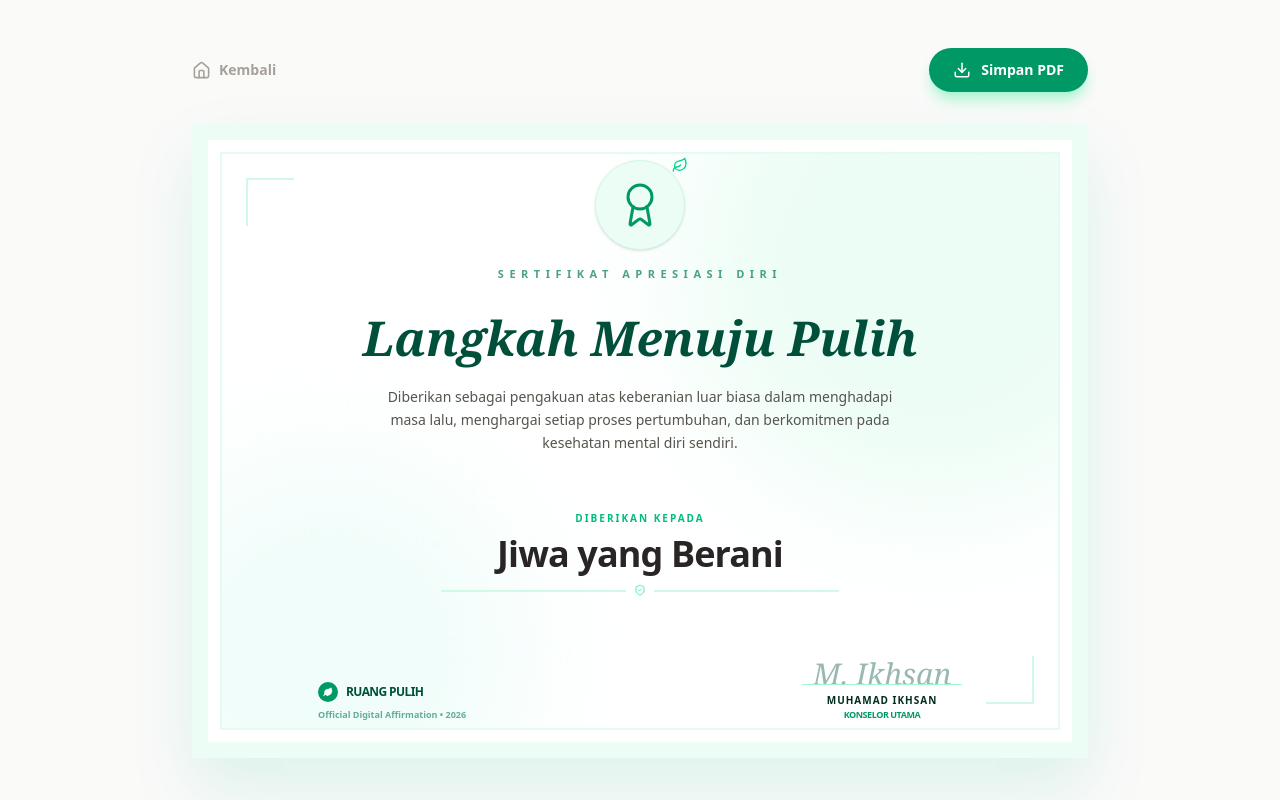
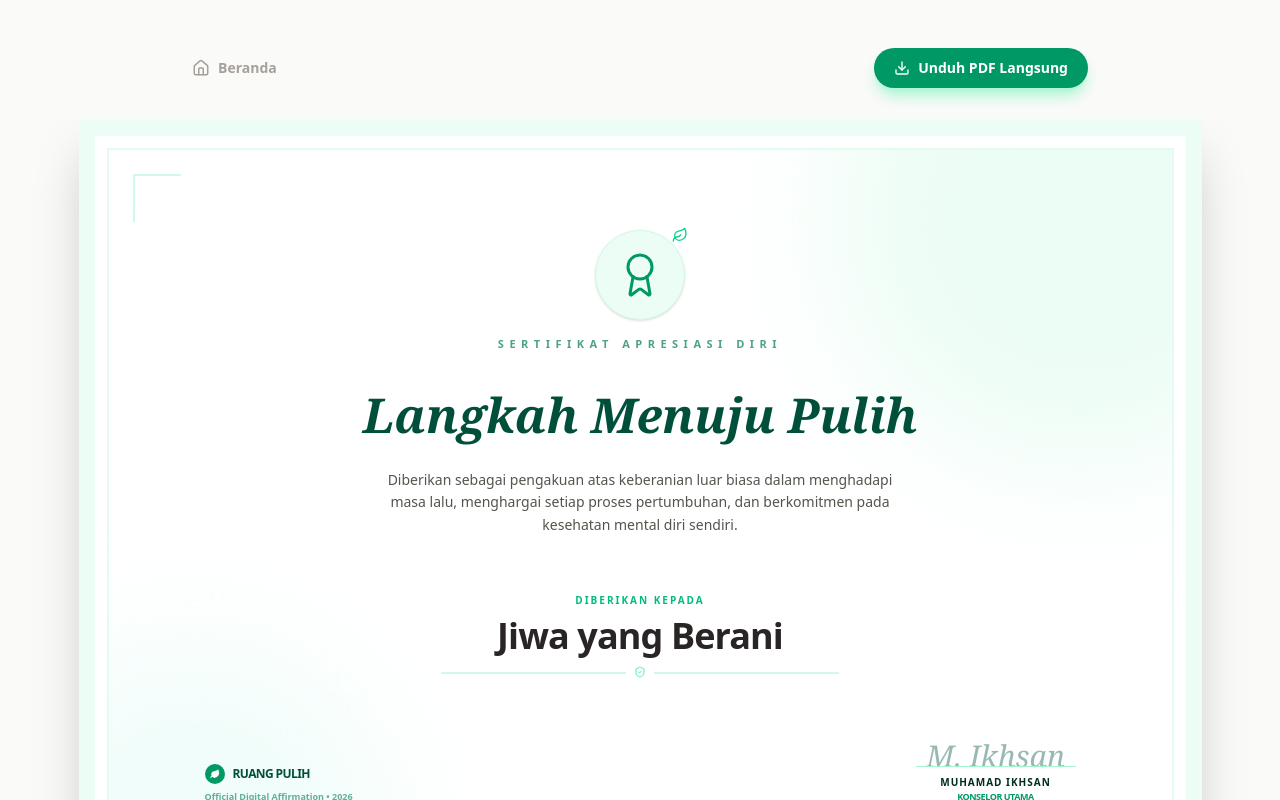
Before and after one commit to muhamadikhsandev/ruang-pulih, a Next.js app: page /certificate in a window 1280 px wide. Shown: the top 800 px of the page. Built offline with nearby package versions, Linux system fonts and the light colour scheme.

Commit message:
perubahan ke 4 dan tambah halaman sertifikat

```diff
--- a/app/certificate/page.tsx
+++ b/app/certificate/page.tsx
@@ -1,37 +1,69 @@
 "use client";
-import React from 'react';
+import React, { useRef } from 'react';
 import { Award, Download, Home, Leaf, ShieldCheck } from 'lucide-react';
 import Link from 'next/link';
+import html2canvas from 'html2canvas';
+import jsPDF from 'jspdf';
 
 export default function CertificatePage() {
-  const handleDownload = () => {
-    window.print();
+  const certificateRef = useRef(null);
+
+  const downloadPDF = async () => {
+    const element = certificateRef.current;
+    if (!element) return;
+
+    try {
+      const canvas = await html2canvas(element, {
+        scale: 3, // Kualitas tinggi
+        useCORS: true,
+        logging: false,
+        backgroundColor: "#ffffff",
+      });
+
+      const imgData = canvas.toDataURL('image/png');
+      const pdf = new jsPDF({
+        orientation: 'landscape',
+        unit: 'mm',
+        format: 'a4'
+      });
+
+      const pdfWidth = pdf.internal.pageSize.getWidth();
+      const pdfHeight = (canvas.height * pdfWidth) / canvas.width;
+
+      pdf.addImage(imgData, 'PNG', 0, 0, pdfWidth, pdfHeight);
+      pdf.save('Sertifikat-Ruang-Pulih.pdf');
+    } catch (error) {
+      console.error("Gagal mengunduh PDF:", error);
+    }
   };
 
   return (
-    <main className="min-h-screen bg-stone-50 py-12 px-4 flex flex-col items-center font-sans print:bg-white print:py-0 selection:bg-emerald-100 selection:text-emerald-900">
+    <main className="min-h-screen bg-stone-50 py-6 md:py-12 px-4 flex flex-col items-center font-sans selection:bg-emerald-100">
 
-      {/* Navigasi - Print Hidden */}
-      <div className="max-w-4xl w-full flex justify-between items-center mb-8 print:hidden">
+      {/* Navigasi */}
+      <div className="max-w-4xl w-full flex justify-between items-center mb-8">
         <Link href="/" className="flex items-center gap-2 text-stone-400 hover:text-emerald-700 transition-colors group">
-          <Home size={19} />
-          <span className="font-semibold text-sm group-hover:underline">Kembali</span>
+          <Home size={18} />
+          <span className="font-semibold text-xs md:text-sm">Beranda</span>
         </Link>
         <button
-          onClick={handleDownload}
-          className="flex items-center gap-2.5 bg-emerald-600 text-white px-6 py-3 rounded-full font-bold text-sm shadow-lg shadow-emerald-200 hover:bg-emerald-700 transition-all active:scale-95"
+          onClick={downloadPDF}
+          className="flex items-center gap-2 bg-emerald-600 text-white px-5 py-2.5 rounded-full font-bold text-sm shadow-lg shadow-emerald-200 hover:bg-emerald-700 transition-all active:scale-95"
         >
-          <Download size={18} /> Simpan PDF
+          <Download size={16} /> Unduh PDF Langsung
         </button>
       </div>
 
-      {/* Area Sertifikat */}
-      <div className="relative max-w-4xl w-full aspect-[1.414/1] bg-white shadow-[0_30px_60px_rgba(16,185,129,0.12)] border-[16px] border-emerald-50 p-2 flex flex-col print:shadow-none print:border-[12px]">
-
+      {/* Area Sertifikat - Pakai min-w supaya pas di-generate PDF gak berantakan */}
+      <div className="w-full flex justify-center overflow-x-auto pb-10">
+        <div
+          ref={certificateRef}
+          className="relative w-[1123px] h-[794px] bg-white border-[16px] border-emerald-50 p-2 flex flex-col shadow-2xl"
+        >
           {/* Border Dalam Premium */}
           <div className="flex-1 border-2 border-emerald-100/60 m-1 relative overflow-hidden flex flex-col items-center justify-center p-12 text-center">
 
-          {/* Background Decor - Full Green Gradient Focus */}
+            {/* Background Decor */}
             <div className="absolute top-[-25%] right-[-15%] w-[500px] h-[500px] bg-emerald-100/40 rounded-full blur-3xl" />
             <div className="absolute bottom-[-20%] left-[-10%] w-96 h-96 bg-teal-50 rounded-full blur-3xl" />
 
@@ -48,7 +80,7 @@ export default function CertificatePage() {
 
             {/* Isi Sertifikat */}
             <div className="relative z-10 max-w-2xl">
-            <h2 className="text-4xl md:text-5xl font-serif italic font-semibold text-emerald-900 mb-6">
+              <h2 className="text-5xl font-serif italic font-semibold text-emerald-900 mb-6 leading-tight">
                 Langkah Menuju Pulih
               </h2>
               <p className="text-stone-600 max-w-lg mx-auto leading-relaxed mb-10 text-sm font-medium">
@@ -56,7 +88,7 @@ export default function CertificatePage() {
                 menghargai setiap proses pertumbuhan, dan berkomitmen pada kesehatan mental diri sendiri.
               </p>
 
-            {/* Nama Penerima - Strong Emerald Accent */}
+              {/* Nama Penerima */}
               <div className="mb-12 py-4 border-b-2 border-emerald-100 inline-block px-14 relative">
                 <p className="text-[10px] uppercase tracking-[0.2em] text-emerald-500 font-bold mb-2">Diberikan kepada</p>
                 <h3 className="text-4xl font-extrabold text-stone-800 tracking-tight">
@@ -81,7 +113,7 @@ export default function CertificatePage() {
                 <p className="text-[9px] text-emerald-700/60 font-bold">Official Digital Affirmation • 2026</p>
               </div>
 
-            {/* Tanda Tangan */}
+              {/* Tanda Tangan Konselor Utama: Muhamad Ikhsan */}
               <div className="flex flex-col items-center">
                 <p className="font-serif italic text-3xl text-emerald-900/40 mb-[-8px] select-none">
                   M. Ikhsan
@@ -92,20 +124,16 @@ export default function CertificatePage() {
               </div>
             </div>
 
-          {/* Ornamen Sudut - More Visible Emerald */}
+            {/* Ornamen Sudut */}
             <div className="absolute top-6 left-6 border-t-2 border-l-2 border-emerald-200/50 w-12 h-12" />
             <div className="absolute bottom-6 right-6 border-b-2 border-r-2 border-emerald-200/50 w-12 h-12" />
           </div>
         </div>
+      </div>
 
-      {/* Global CSS for Print */}
-      <style jsx global>{`
-        @media print {
-          body { background: white !important; }
-          nav, button, .print-hidden { display: none !important; }
-          @page { size: landscape; margin: 0; }
-        }
-      `}</style>
+      <p className="text-stone-400 text-[10px] md:hidden">
+        Geser ke samping untuk melihat sertifikat penuh
+      </p>
     </main>
   );
 }
--- a/package.json
+++ b/package.json
@@ -10,7 +10,9 @@
   },
   "dependencies": {
     "framer-motion": "^12.34.3",
+    "html2canvas": "^1.4.1",
     "html5-qrcode": "^2.3.8",
+    "jspdf": "^4.2.1",
     "lucide-react": "^0.575.0",
     "next": "16.1.6",
     "nuqs": "^2.8.9",
```
Also changed, not shown: 1 other file (tests, documents, lock files or other folders). Lines whose indentation alone changed are shown as unchanged.
